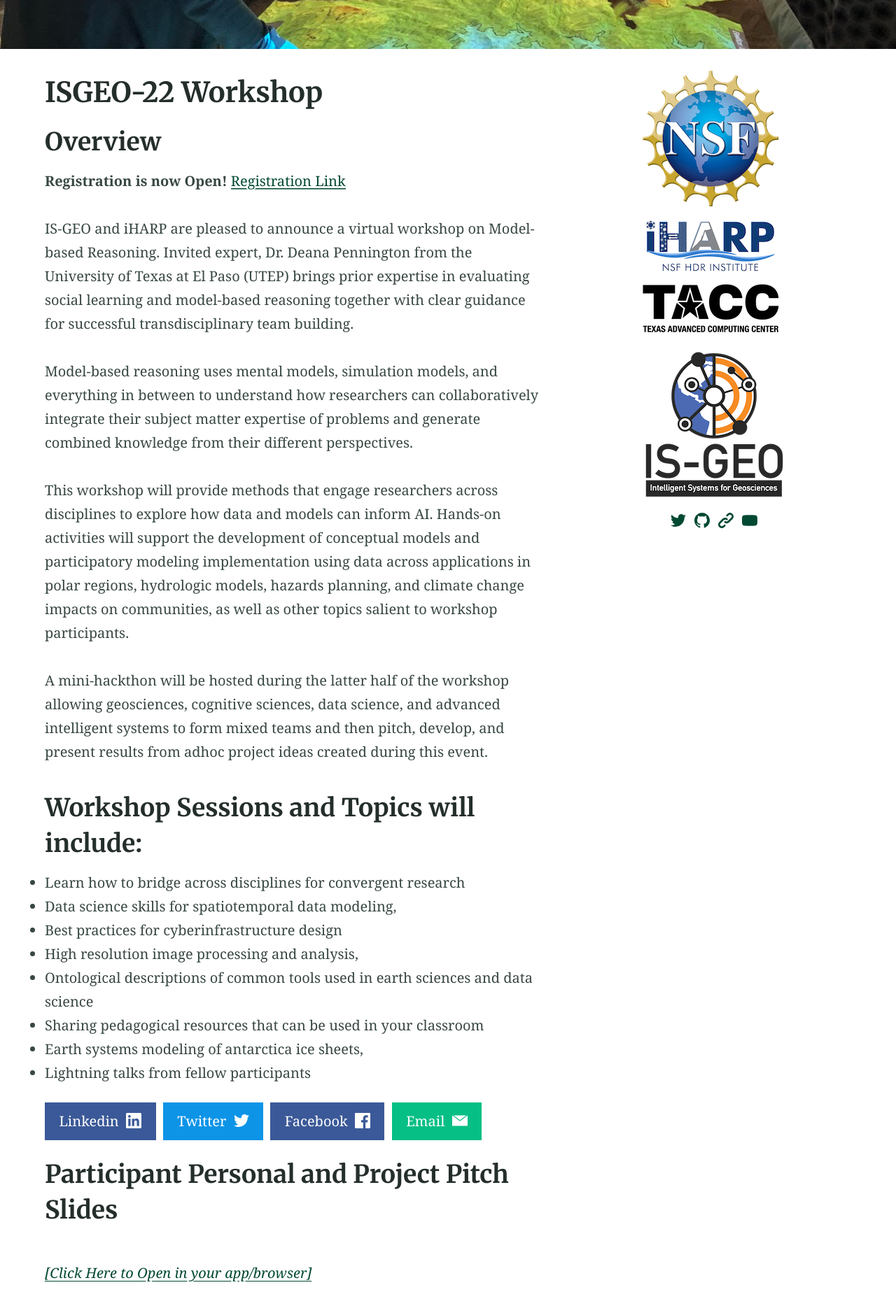
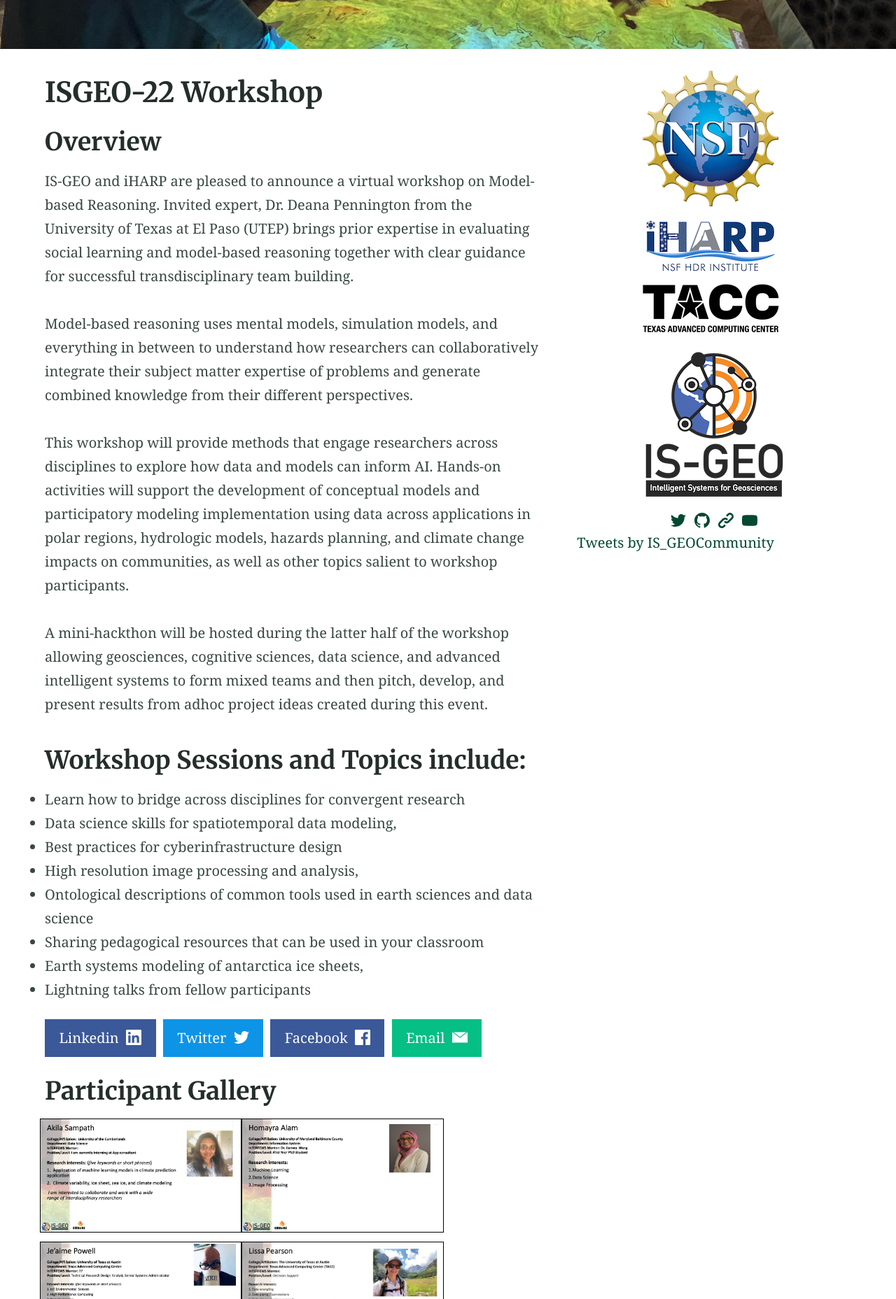
Before and after one commit to IS-GEO/ISGEO-22, a Jekyll site: the page built from index.md, in a window 1280 px wide, cut to the strip 354-2211 px from the top of the page. Shown: the whole strip at 70% size. Built offline with Jekyll 4.4.1, drawn with Linux system fonts in a browser that asks for light colours; comment, search, counter and statistics services are not loaded; some of the changed text lies outside the part shown.

Commit message:
added twitter embed

```diff
--- a/_data/sessions.yml
+++ b/_data/sessions.yml
@@ -380,7 +380,7 @@
 
 - teamname: Hawaii
   teamlead: Yoko
-  teammembers: [Alii, Daniel, Lissa]
+  teammembers: [Alii, Daniel, Lissa, Joseph]
   teammiro: https://miro.com/app/board/uXjVPfSM4xE=/?share_link_id=931985949919
   pitchslide: '/assets/teams/hawaii/pitch.pdf'
   #introslide:
--- /dev/null
+++ b/_includes/image-gallery.html
@@ -0,0 +1,12 @@
+<style>
+    .image-gallery {overflow: auto; margin-left: -1%!important;}
+    .image-gallery li {float: left; display: block; margin: 0 0 1% 1%; width: 40%;}
+    .image-gallery li a {text-align: center; text-decoration: none!important; color: #777;}
+    .image-gallery li a span {display: block; text-overflow: ellipsis; overflow: hidden; white-space: nowrap; padding: 3px 0;}
+    .image-gallery li a img {width: 100%; display: block; border: 1px solid black;}
+</style>
+
+
+<ul class="image-gallery">{% for file in site.static_files %}{% if file.path contains include.folder %}{% if file.extname == '.jpg' or file.extname == '.jpeg' or file.extname == '.JPG' or file.extname == '.JPEG' %}
+    {% assign filenameparts = file.path | split: "/" %}{% assign filename = filenameparts | last | replace: file.extname,"" %}<li><a href="{{ file.path | relative_url }}" title="{{ filename }}">
+        <img src="{{ site.url | site.baseurl }}{{ file.path | relative_url }}" alt="{{ filename }}" title="{{ filename }}"  /><span></span></a></li>{% endif %}{% endif %}{% endfor %}</ul>
--- a/_includes/site-aside.html
+++ b/_includes/site-aside.html
@@ -32,4 +32,6 @@
 
   {% endif %}
 
+  <a class="twitter-timeline" href="https://twitter.com/IS_GEOCommunity?ref_src=twsrc%5Etfw">Tweets by IS_GEOCommunity</a> <script async src="https://platform.twitter.com/widgets.js" charset="utf-8"></script>
+
 </aside>
--- a/index.md
+++ b/index.md
@@ -10,7 +10,6 @@
 ---
 
 ## Overview
-**Registration is now Open!** [Registration Link](https://forms.gle/96BmnWmLcfpM8WJHA)
 
 IS-GEO and iHARP are pleased to announce a virtual workshop on Model-based Reasoning. Invited expert, Dr. Deana Pennington from the University of Texas at El Paso (UTEP) brings prior expertise in evaluating social learning and model-based reasoning together with clear guidance for successful transdisciplinary team building.
 
@@ -20,8 +19,7 @@
 
 A mini-hackthon will be hosted during the latter half of the workshop allowing geosciences, cognitive sciences, data science, and advanced intelligent systems to form mixed teams and then pitch, develop, and present results from adhoc project ideas created during this event.
 
-
-## Workshop Sessions and Topics will include:
+## Workshop Sessions and Topics include:
 * Learn how to bridge across disciplines for convergent research
 * Data science skills for spatiotemporal data modeling,
 * Best practices for cyberinfrastructure design
@@ -33,6 +31,17 @@
 
  {% include nav-share.html %}
 
+## Participant Gallery
+
+{% include image-gallery.html folder="/assets/participants" %}
+
+
+### Project Teams
+
+{% include teams.html %}
+
+
+
  {% include shared-miro.html %}
 
 ## Speakers
```
Also changed, not shown: assets/participants/AkilaSampath.jpg (added), assets/participants/Homayra_Alam.jpg (added), assets/participants/JPowell.jpg (added), assets/participants/LissaPearson.jpg (added), assets/participants/Lydia_Fletcher.jpg (added), assets/participants/Will_Mobley.jpg (added), 3 other files.
